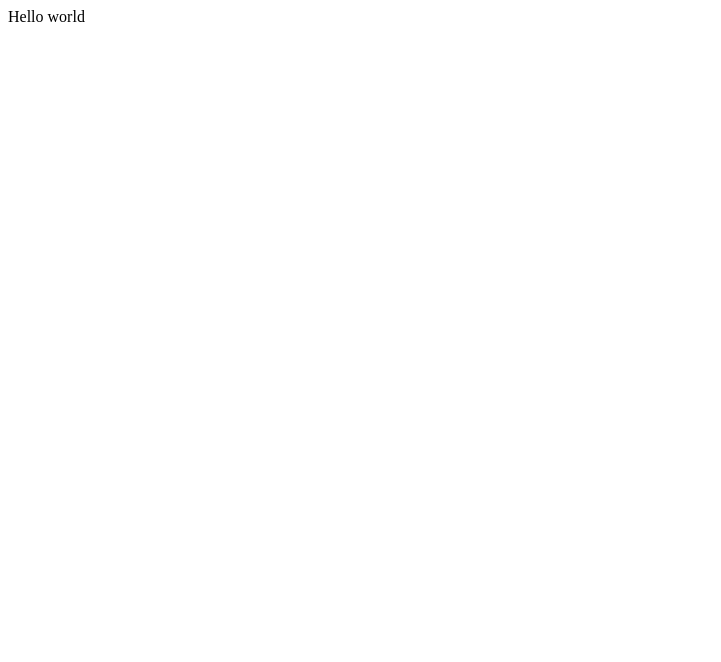
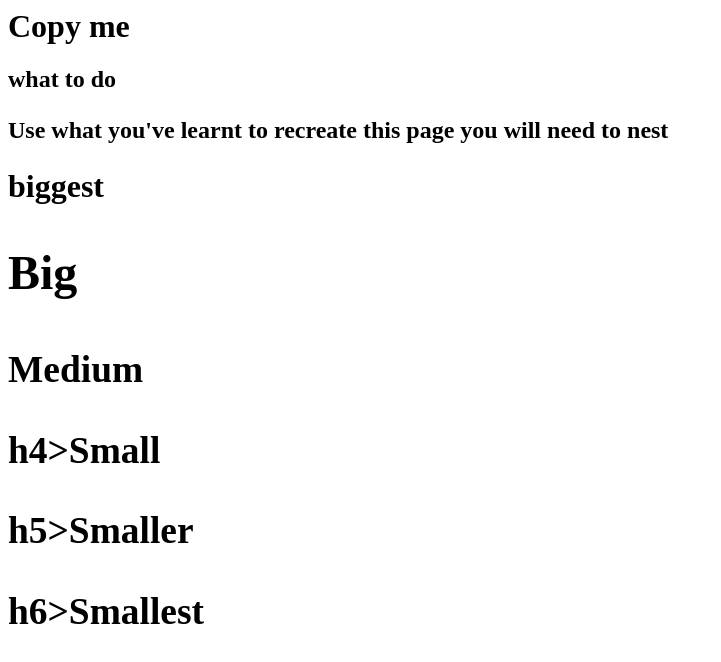
Before and after one commit to agfs-vmatthew/agfs-vmatthew.github.io, a plain HTML site: page index.html in a window 1280 px wide. Shown: the whole page, without its empty margins (0-721 px from the left). Drawn offline with Linux system fonts and the light colour scheme.

Commit message:
Update index.html

```diff
--- a/index.html
+++ b/index.html
@@ -1 +1,10 @@
-Hello world
+<h1>Copy me
+<h2> what to do
+  <p> Use what you've learnt to recreate this page
+    you will need to <b>nest <?b tags. You will need to use different levels of headings</p>
+<p><h1>biggest
+<p><h2>Big
+<p><h3>Medium
+<p>h4>Small
+<p>h5>Smaller
+<p>h6>Smallest
```
